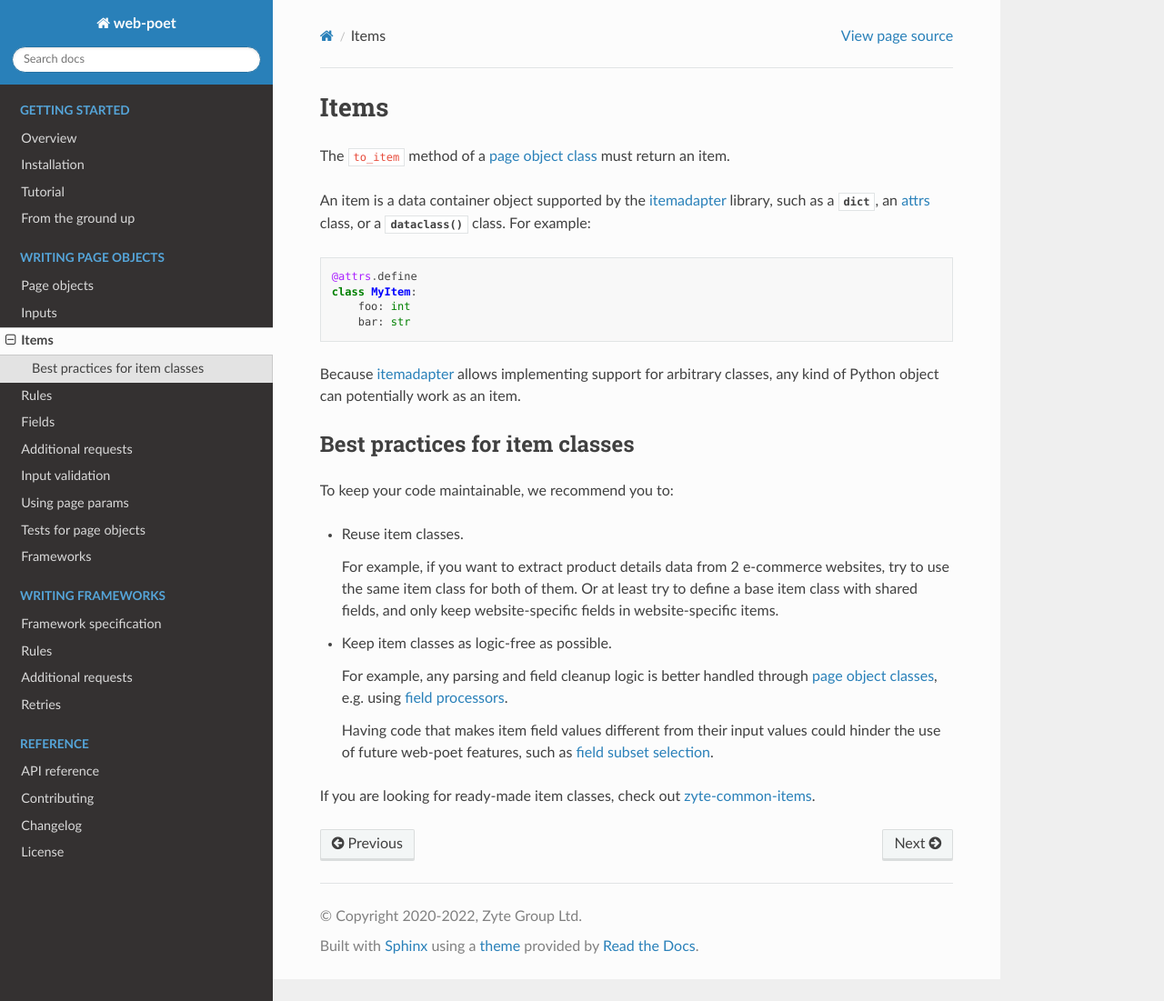
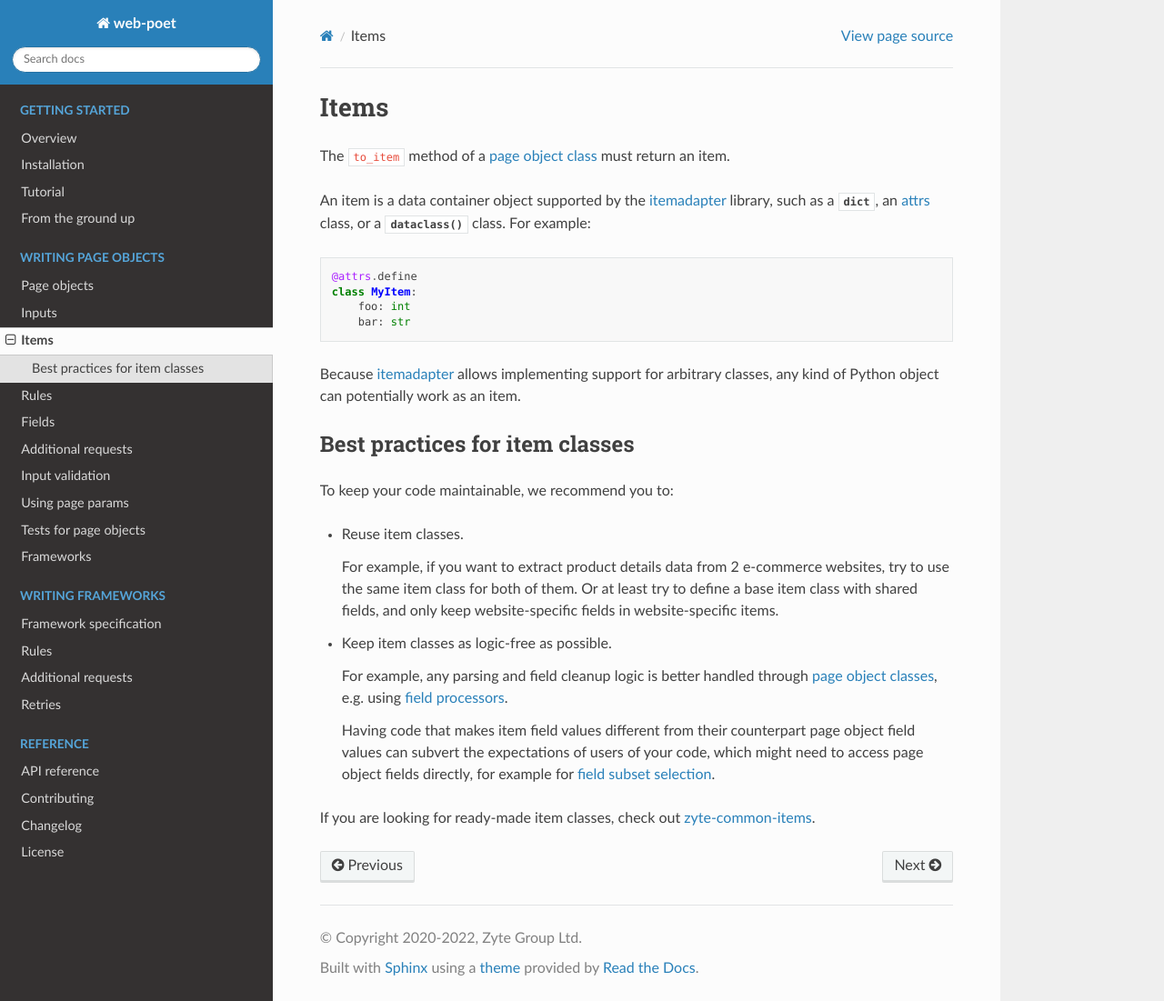
Before and after one commit to scrapinghub/web-poet, a Sphinx documentation site: the page built from docs/page-objects/items.rst, in a window 1280 px wide and 1101 px high. Shown: the whole window at 91% size. Built offline with Sphinx 7.4.7 and the Read the Docs theme 2.0.0, drawn with Linux system fonts in a browser that asks for light colours.

Commit message:
Reword to make the note relevant for current code

```diff
--- a/docs/page-objects/items.rst
+++ b/docs/page-objects/items.rst
@@ -42,9 +42,10 @@ To keep your code maintainable, we recommend you to:
     :ref:`page object classes <page-object-classes>`, e.g. using :ref:`field
     processors <field-processors>`.
 
-    Having code that makes item field values different from their input values
-    could hinder the use of future web-poet features, such as `field subset
-    selection`_.
+    Having code that makes item field values different from their counterpart
+    page object field values can subvert the expectations of users of your
+    code, which might need to access page object fields directly, for example
+    for `field subset selection`_.
 
     .. _field subset selection: https://github.com/scrapinghub/web-poet/issues/115
 
```
